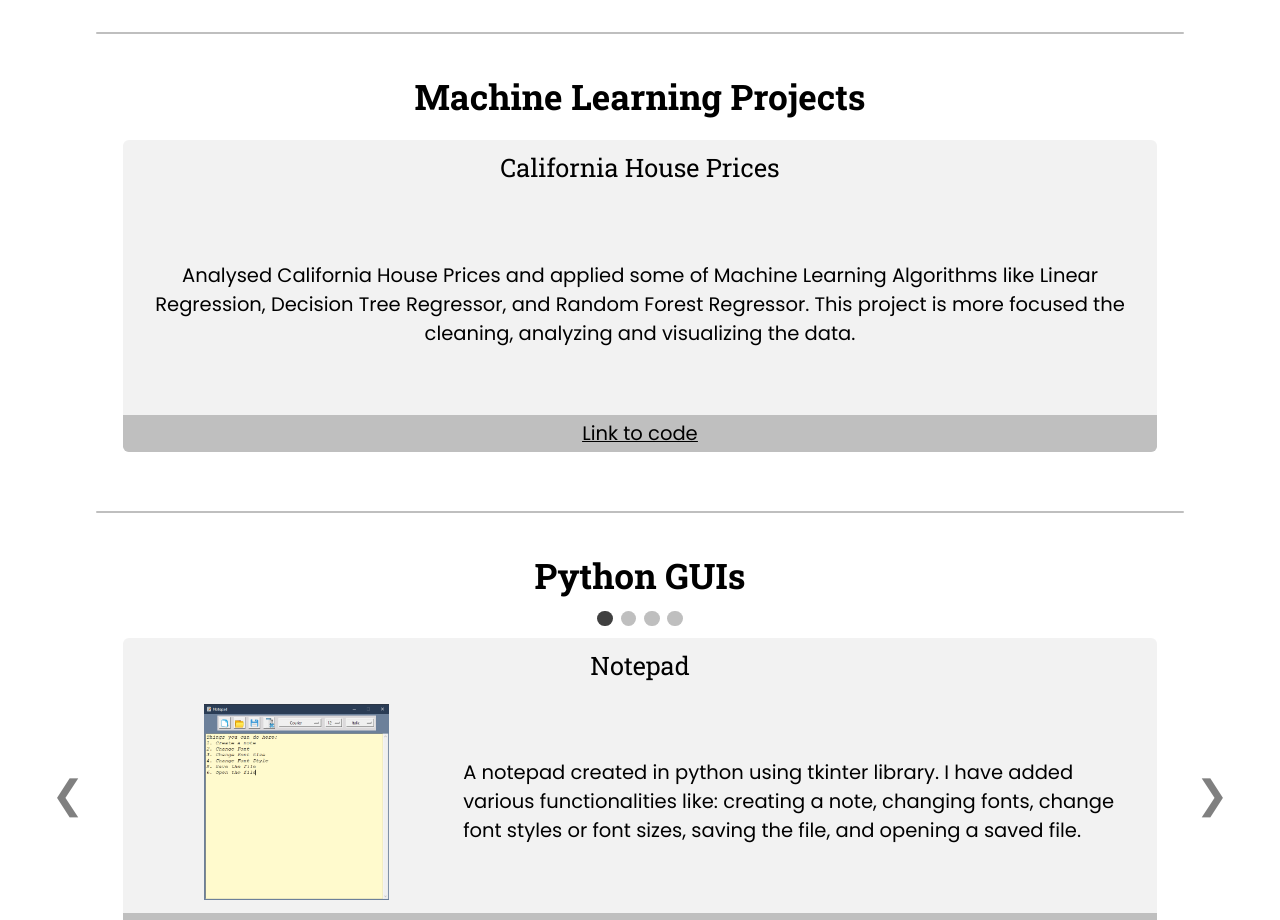
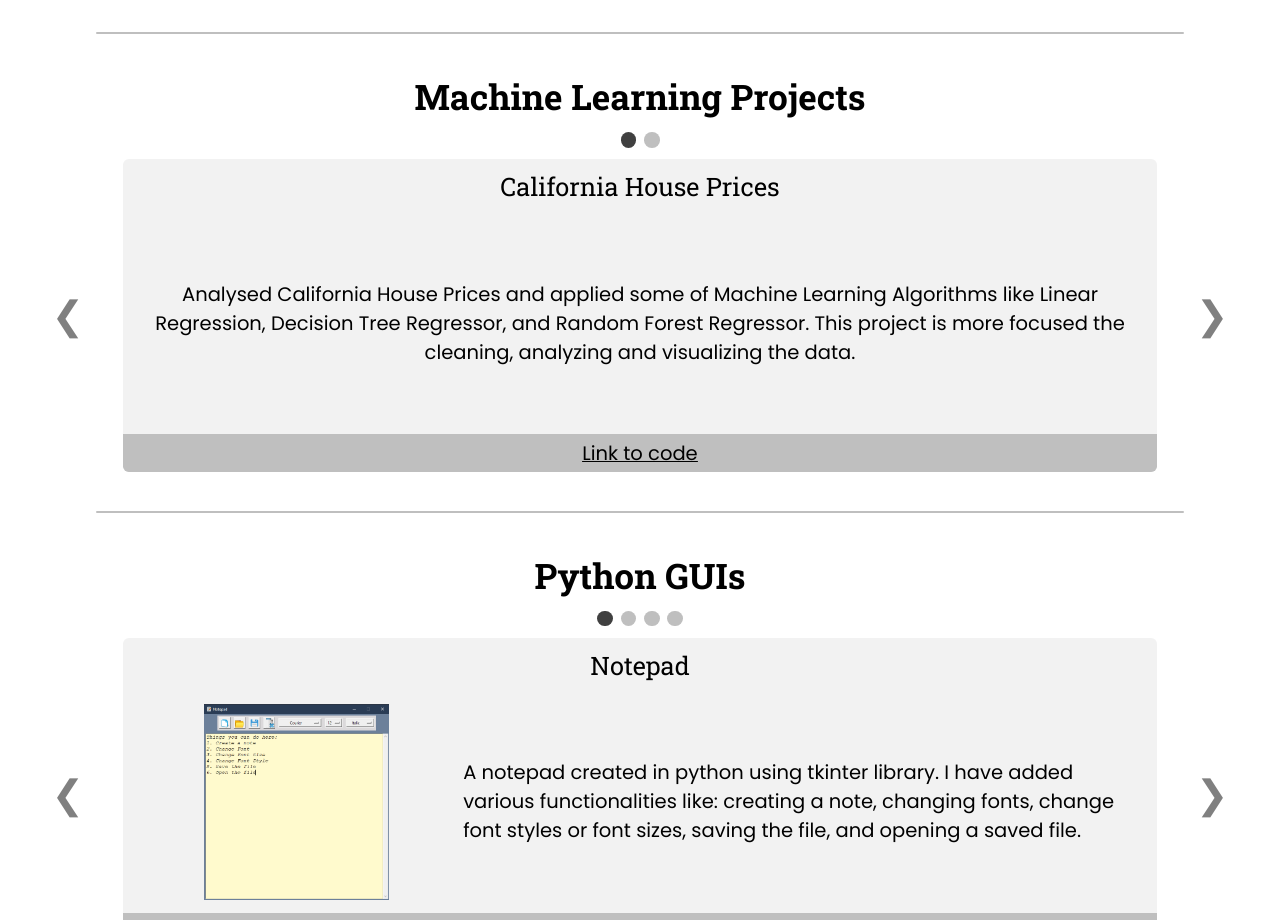
Before and after one commit to preetparmar/my-react-website, a React (Create React App) app: page /projects in a window 1280 px wide. Shown: the part 2340-3260 px from the top of the page. Built offline with nearby package versions, Linux system fonts and the light colour scheme.

Commit message:
Update ProjectsData.js
Added MNIST Project

```diff
--- a/src/resources/data/ProjectsData.js
+++ b/src/resources/data/ProjectsData.js
@@ -228,6 +228,17 @@ const machineLearningProjects = [
       "Analysed California House Prices and applied some of Machine Learning Algorithms like Linear Regression, Decision Tree Regressor, and Random Forest Regressor. This project is more focused the cleaning, analyzing and visualizing the data.",
     link: "https://github.com/preetparmar/Machine-Learning-Projects/blob/main/California%20House%20Prices.ipynb",
   },
+
+  // MNIST Categorization
+  {
+    title: "MNIST Categorization",
+    style: "single",
+    type: "text-only",
+    image: null,
+    detail:
+      "Analysed MNIST data and applied few classification algorithms. This project is a start-up project, where I go over some of the evaluation techniques for classification models.",
+    link: "https://github.com/preetparmar/Machine-Learning-Projects/blob/main/MNIST%20Data.ipynb",
+  },
 ];
 
 export {
```
